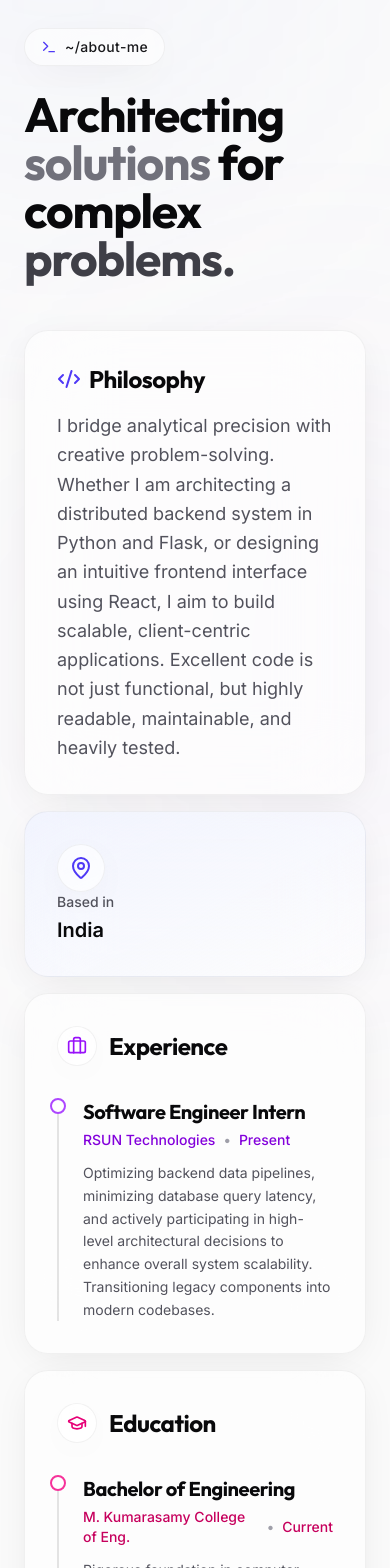
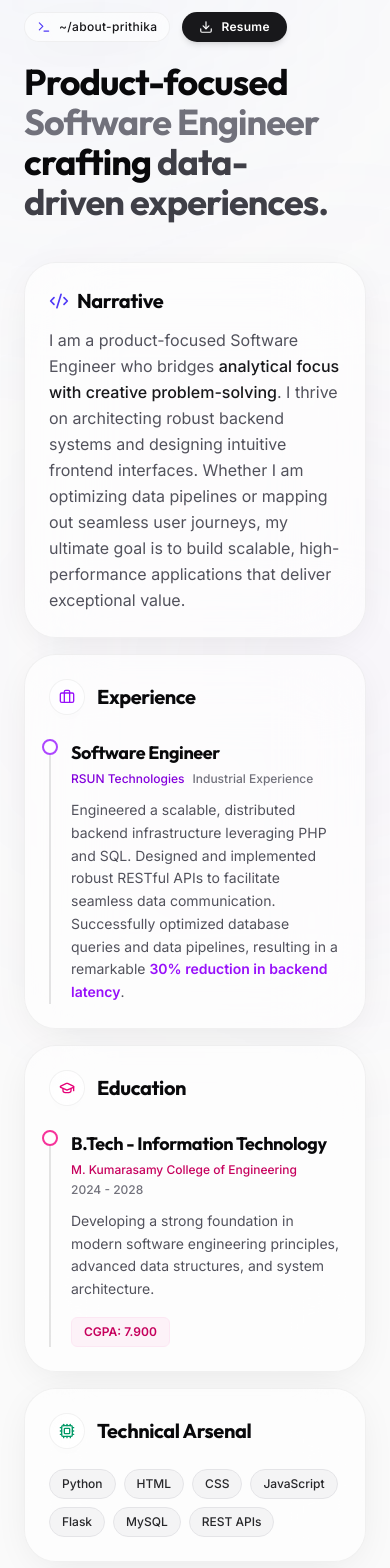
Before and after one commit to jayanthansenthilkumar/Prithika, a React (Vite) app: page /about in a window 390 px wide. Shown: the part 140-1708 px from the top of the page. Built offline with nearby package versions, Linux system fonts and the light colour scheme.

Commit message:
feat: implement resume and skills pages with responsive layout, animations, and global styles

```diff
--- a/src/layouts/RootLayout.tsx
+++ b/src/layouts/RootLayout.tsx
@@ -5,7 +5,7 @@ import { useEffect } from "react";
 import { AnimatePresence, motion } from "framer-motion";
 import { ThemeProvider } from "@/components/theme-provider";
 import Lenis from "lenis";
-import { CustomCursor } from "@/components/ui/CustomCursor";
+
 import { Preloader } from "@/components/ui/Preloader";
 import { Helmet } from "react-helmet-async";
 import { Footer } from "@/components/layout/Footer";
@@ -41,7 +41,7 @@ export default function RootLayout() {
   }, [location.pathname]);
 
   return (
-    <ThemeProvider defaultTheme="system" storageKey="antigravity-ui-theme">
+    <ThemeProvider defaultTheme="light" storageKey="antigravity-ui-theme">
       <Helmet>
         <title>Prithika Kannan | Software Engineer & Designer</title>
         <meta name="description" content="Portfolio of Prithika Kannan, Software Engineer specializing in scalable architectures and premium web experiences." />
@@ -54,7 +54,7 @@ export default function RootLayout() {
       </Helmet>
 
       <Preloader />
-      <CustomCursor />
+
 
       <div className="relative min-h-screen overflow-hidden font-sans selection:bg-indigo-500/30 dark:selection:bg-white/20">
 
--- a/src/pages/AboutPage.tsx
+++ b/src/pages/AboutPage.tsx
@@ -1,5 +1,5 @@
 import { Helmet } from "react-helmet-async";
-import { Terminal, GraduationCap, Briefcase, MapPin, Coffee, Code2 } from "lucide-react";
+import { Terminal, GraduationCap, Briefcase, Code2, Download, Award, Cpu } from "lucide-react";
 import { motion, Variants } from "framer-motion";
 
 const containerVariants: Variants = {
@@ -21,112 +21,148 @@ export default function AboutPage() {
       initial="hidden"
       animate="visible"
       variants={containerVariants}
-      className="w-full max-w-6xl mx-auto pt-10 pb-20"
+      className="w-full pt-6 md:pt-10 pb-12 md:pb-20"
     >
       <Helmet>
-        <title>About Prithika Kannan | Background & Philosophy</title>
-        <meta name="description" content="Learn about Prithika Kannan's journey as a Software Engineer, her design philosophy, and her technical expertise." />
-        <meta property="og:title" content="About Prithika Kannan | Background & Philosophy" />
-        <meta property="og:description" content="Learn about Prithika Kannan's journey as a Software Engineer, her design philosophy, and her technical expertise." />
+        <title>About Prithika Kannan | Software Engineer</title>
+        <meta name="description" content="Product-focused Software Engineer crafting data-driven experiences." />
+        <meta property="og:title" content="About Prithika Kannan | Software Engineer" />
+        <meta property="og:description" content="Product-focused Software Engineer crafting data-driven experiences." />
       </Helmet>
 
-      <div className="mb-12">
-        <motion.div variants={itemVariants} className="inline-flex items-center gap-2 px-4 py-2 rounded-full glass border border-black/5 dark:border-white/10 w-fit mb-6">
-          <Terminal size={16} className="text-indigo-600 dark:text-indigo-400" />
-          <span className="text-sm font-medium tracking-wide text-zinc-900 dark:text-zinc-100">~/about-me</span>
-        </motion.div>
+      <div className="mb-10 md:mb-12">
+        <div className="flex flex-wrap items-center gap-3 sm:gap-4 mb-5 md:mb-6">
+          <motion.div variants={itemVariants} className="inline-flex items-center gap-2 px-3 md:px-4 py-1.5 md:py-2 rounded-full glass border border-black/5 dark:border-white/10 w-fit">
+            <Terminal size={14} className="text-indigo-600 dark:text-indigo-400 md:w-4 md:h-4" />
+            <span className="text-xs md:text-sm font-medium tracking-wide text-zinc-900 dark:text-zinc-100">~/about-prithika</span>
+          </motion.div>
 
-        <motion.h1 variants={itemVariants} className="text-5xl md:text-7xl font-bold tracking-tight text-balance text-zinc-950 dark:text-white transition-colors">
-          Architecting <span className="text-zinc-500 dark:text-zinc-500">solutions</span> for<br />complex <span className="text-zinc-700 dark:text-zinc-300">problems.</span>
+          <motion.a
+            href="/Resume_Prithika.pdf"
+            target="_blank"
+            rel="noopener noreferrer"
+            variants={itemVariants}
+            className="inline-flex items-center gap-2 px-4 py-1.5 md:py-2 rounded-full bg-zinc-900 dark:bg-white text-white dark:text-zinc-950 hover:bg-zinc-800 dark:hover:bg-zinc-100 hover:scale-105 active:scale-95 transition-all duration-300 w-fit shadow-md border border-transparent dark:border-white/20"
+          >
+            <Download size={14} className="md:w-4 md:h-4" />
+            <span className="text-xs md:text-sm font-bold tracking-wide">Resume</span>
+          </motion.a>
+        </div>
+
+        <motion.h1 variants={itemVariants} className="text-4xl sm:text-5xl md:text-6xl lg:text-7xl font-bold tracking-tight text-balance text-zinc-950 dark:text-white transition-colors">
+          Product-focused <span className="text-zinc-500 dark:text-zinc-500">Software Engineer</span> crafting<br className="hidden md:block" /> <span className="text-zinc-700 dark:text-zinc-300">data-driven experiences.</span>
         </motion.h1>
       </div>
 
       {/* Bento Box Grid */}
-      <div className="grid grid-cols-1 md:grid-cols-4 gap-4 md:auto-rows-[300px]">
+      <div className="grid grid-cols-1 md:grid-cols-4 lg:grid-cols-3 gap-4 md:gap-4 md:auto-rows-[minmax(280px,_auto)]">
 
         {/* Main Bio - Large */}
-        <motion.div variants={itemVariants} className="glass-card rounded-3xl p-8 md:p-10 flex flex-col justify-center md:col-span-3 md:row-span-1">
-          <h2 className="text-2xl font-bold mb-4 flex items-center gap-2 text-zinc-950 dark:text-white transition-colors">
-            <Code2 className="text-indigo-600 dark:text-indigo-400" /> Philosophy
+        <motion.div variants={itemVariants} className="glass-card rounded-[2rem] p-6 sm:p-8 md:p-10 flex flex-col justify-center md:col-span-4 lg:col-span-2 md:row-span-1 order-1">
+          <h2 className="text-xl sm:text-2xl font-bold mb-3 sm:mb-4 flex items-center gap-2 text-zinc-950 dark:text-white transition-colors">
+            <Code2 className="text-indigo-600 dark:text-indigo-400 w-5 h-5 sm:w-6 sm:h-6" /> Narrative
           </h2>
-          <p className="text-zinc-600 dark:text-zinc-400 text-lg leading-relaxed text-balance transition-colors">
-            I bridge analytical precision with creative problem-solving. Whether I am architecting a distributed backend system in Python and Flask, or designing an intuitive frontend interface using React, I aim to build scalable, client-centric applications. Excellent code is not just functional, but highly readable, maintainable, and heavily tested.
+          <p className="text-zinc-600 dark:text-zinc-400 text-base sm:text-lg leading-relaxed text-balance transition-colors">
+            I am a product-focused Software Engineer who bridges <span className="text-zinc-900 dark:text-white font-medium">analytical focus with creative problem-solving</span>. I thrive on architecting robust backend systems and designing intuitive frontend interfaces. Whether I am optimizing data pipelines or mapping out seamless user journeys, my ultimate goal is to build scalable, high-performance applications that deliver exceptional value.
           </p>
         </motion.div>
 
-        {/* Location - Small */}
-        <motion.div variants={itemVariants} className="glass-card rounded-3xl p-8 flex flex-col justify-between md:col-span-1 md:row-span-1 bg-gradient-to-br from-indigo-100/40 to-transparent dark:from-indigo-900/20 dark:to-transparent transition-colors">
-          <div className="w-12 h-12 rounded-full glass flex items-center justify-center border border-black/5 dark:border-white/10">
-            <MapPin className="text-indigo-600 dark:text-indigo-400" />
-          </div>
-          <div>
-            <p className="text-sm text-zinc-600 dark:text-zinc-500 font-medium mb-1 transition-colors">Based in</p>
-            <p className="text-xl font-bold text-zinc-950 dark:text-white transition-colors">India</p>
-          </div>
-        </motion.div>
-
         {/* Experience - Tall */}
-        <motion.div variants={itemVariants} className="glass-card rounded-3xl p-8 flex flex-col md:col-span-2 md:row-span-2">
-          <div className="flex items-center gap-3 mb-8">
-            <div className="w-10 h-10 rounded-full glass flex items-center justify-center border border-black/5 dark:border-white/10">
-              <Briefcase className="text-purple-600 dark:text-purple-400" size={20} />
+        <motion.div variants={itemVariants} className="glass-card rounded-[2rem] p-6 sm:p-8 flex flex-col md:col-span-2 lg:col-span-1 md:row-span-1 justify-between order-2 lg:order-3">
+          <div className="flex items-center gap-3 mb-6 sm:mb-8">
+            <div className="w-9 h-9 sm:w-10 sm:h-10 rounded-full glass flex items-center justify-center border border-black/5 dark:border-white/10">
+              <Briefcase className="text-purple-600 dark:text-purple-400 w-4 h-4 sm:w-5 sm:h-5" />
             </div>
-            <h2 className="text-2xl font-bold text-zinc-950 dark:text-white transition-colors">Experience</h2>
+            <h2 className="text-xl sm:text-2xl font-bold text-zinc-950 dark:text-white transition-colors">Experience</h2>
           </div>
 
           <div className="flex-1 flex flex-col gap-6">
-            <div className="group relative pl-6 border-l-2 border-black/10 dark:border-white/10 hover:border-purple-500/50 transition-colors">
+            <div className="group relative pl-5 sm:pl-6 border-l-2 border-black/10 dark:border-white/10 hover:border-purple-500/50 transition-colors">
               <div className="absolute -left-[9px] top-0 w-4 h-4 rounded-full bg-white dark:bg-zinc-950 border-2 border-purple-500 group-hover:scale-125 transition-transform" />
-              <h3 className="text-xl font-bold text-zinc-950 dark:text-white mb-1 transition-colors">Software Engineer Intern</h3>
-              <div className="flex items-center gap-2 text-sm text-purple-700 dark:text-purple-300 font-medium mb-3 transition-colors">
+              <h3 className="text-lg sm:text-xl font-bold text-zinc-950 dark:text-white mb-1 transition-colors">Software Engineer</h3>
+              <div className="flex flex-wrap items-center gap-x-2 gap-y-1 text-xs sm:text-sm text-purple-700 dark:text-purple-300 font-medium mb-3 transition-colors">
                 <span>RSUN Technologies</span>
-                <span className="text-zinc-400">•</span>
-                <span>Present</span>
+                <span className="text-zinc-400 hidden sm:inline">•</span>
+                <span className="text-zinc-500 sm:text-purple-700 sm:dark:text-purple-300">Industrial Experience</span>
               </div>
               <p className="text-zinc-600 dark:text-zinc-400 leading-relaxed text-sm transition-colors">
-                Optimizing backend data pipelines, minimizing database query latency, and actively participating in high-level architectural decisions to enhance overall system scalability. Transitioning legacy components into modern codebases.
+                Engineered a scalable, distributed backend infrastructure leveraging PHP and SQL. Designed and implemented robust RESTful APIs to facilitate seamless data communication. Successfully optimized database queries and data pipelines, resulting in a remarkable <span className="text-purple-600 dark:text-purple-400 font-semibold">30% reduction in backend latency</span>.
               </p>
             </div>
           </div>
         </motion.div>
 
         {/* Education - Tall */}
-        <motion.div variants={itemVariants} className="glass-card rounded-3xl p-8 flex flex-col md:col-span-2 md:row-span-2">
-          <div className="flex items-center gap-3 mb-8">
-            <div className="w-10 h-10 rounded-full glass flex items-center justify-center border border-black/5 dark:border-white/10">
-              <GraduationCap className="text-pink-600 dark:text-pink-400" size={20} />
+        <motion.div variants={itemVariants} className="glass-card rounded-[2rem] p-6 sm:p-8 flex flex-col md:col-span-2 lg:col-span-1 md:row-span-1 justify-between order-3 lg:order-4">
+          <div className="flex items-center gap-3 mb-6 sm:mb-8">
+            <div className="w-9 h-9 sm:w-10 sm:h-10 rounded-full glass flex items-center justify-center border border-black/5 dark:border-white/10">
+              <GraduationCap className="text-pink-600 dark:text-pink-400 w-4 h-4 sm:w-5 sm:h-5" />
             </div>
-            <h2 className="text-2xl font-bold text-zinc-950 dark:text-white transition-colors">Education</h2>
+            <h2 className="text-xl sm:text-2xl font-bold text-zinc-950 dark:text-white transition-colors">Education</h2>
           </div>
 
           <div className="flex-1 flex flex-col gap-6">
-            <div className="group relative pl-6 border-l-2 border-black/10 dark:border-white/10 hover:border-pink-500/50 transition-colors">
+            <div className="group relative pl-5 sm:pl-6 border-l-2 border-black/10 dark:border-white/10 hover:border-pink-500/50 transition-colors">
               <div className="absolute -left-[9px] top-0 w-4 h-4 rounded-full bg-white dark:bg-zinc-950 border-2 border-pink-500 group-hover:scale-125 transition-transform" />
-              <h3 className="text-xl font-bold text-zinc-950 dark:text-white mb-1 transition-colors">Bachelor of Engineering</h3>
-              <div className="flex items-center gap-2 text-sm text-pink-700 dark:text-pink-300 font-medium mb-3 transition-colors">
-                <span>M. Kumarasamy College of Eng.</span>
-                <span className="text-zinc-400">•</span>
-                <span>Current</span>
+              <h3 className="text-lg sm:text-xl font-bold text-zinc-950 dark:text-white mb-1 transition-colors">B.Tech - Information Technology</h3>
+              <div className="flex flex-wrap items-center gap-x-2 gap-y-1 text-xs sm:text-sm text-pink-700 dark:text-pink-300 font-medium mb-3 transition-colors">
+                <span>M. Kumarasamy College of Engineering</span>
+                <span className="text-zinc-400 hidden sm:inline">•</span>
+                <span className="text-zinc-500 sm:text-pink-700 sm:dark:text-pink-300">2024 - 2028</span>
               </div>
-              <p className="text-zinc-600 dark:text-zinc-400 leading-relaxed text-sm transition-colors">
-                Rigorous foundation in computer science principles, advanced data structures, complex algorithms, and agile methodologies. Heavy emphasis on systems architecture and mathematical logic for machine learning.
+              <p className="text-zinc-600 dark:text-zinc-400 leading-relaxed text-sm transition-colors mb-4">
+                Developing a strong foundation in modern software engineering principles, advanced data structures, and system architecture.
               </p>
+              <div className="inline-flex items-center gap-2 px-3 py-1.5 rounded-md bg-pink-50 dark:bg-pink-500/10 text-pink-700 dark:text-pink-400 text-xs sm:text-sm font-semibold border border-pink-100 dark:border-pink-900/30">
+                CGPA: 7.900
+              </div>
             </div>
           </div>
         </motion.div>
 
-        {/* Future/ML - Medium */}
-        <motion.div variants={itemVariants} className="glass-card rounded-3xl p-8 md:col-span-4 md:row-span-1 flex flex-col md:flex-row items-center gap-8 bg-gradient-to-r from-transparent via-black/5 to-transparent dark:via-white/5 transition-colors">
-          <div className="flex-shrink-0 w-16 h-16 rounded-2xl glass flex items-center justify-center bg-black/5 dark:bg-white/5 border border-black/5 dark:border-white/10">
-            <Coffee className="text-zinc-700 dark:text-zinc-300 transition-colors" size={28} />
+        {/* Skills - Wide */}
+        <motion.div variants={itemVariants} className="glass-card rounded-[2rem] p-6 sm:p-8 md:col-span-4 lg:col-span-1 md:row-span-1 order-4 lg:order-2">
+          <div className="flex items-center gap-3 mb-5 sm:mb-6">
+            <div className="w-9 h-9 sm:w-10 sm:h-10 rounded-full glass flex items-center justify-center border border-black/5 dark:border-white/10">
+              <Cpu className="text-emerald-600 dark:text-emerald-400 w-4 h-4 sm:w-5 sm:h-5" />
+            </div>
+            <h2 className="text-xl sm:text-2xl font-bold text-zinc-950 dark:text-white transition-colors">Technical Arsenal</h2>
           </div>
-          <div>
-            <h3 className="text-xl font-bold mb-2 text-zinc-950 dark:text-white transition-colors">The Future</h3>
-            <p className="text-zinc-600 dark:text-zinc-400 text-lg leading-relaxed max-w-3xl transition-colors">
-              Actively expanding expertise into Machine Learning, recognizing that the future of software lies at the intersection of robust web infrastructure and intelligent data processing. I build systems that don't just store data, but learn from it.
-            </p>
+          <div className="flex flex-wrap gap-2 sm:gap-2.5">
+            {['Python', 'HTML', 'CSS', 'JavaScript', 'Flask', 'MySQL', 'REST APIs'].map((skill) => (
+              <span key={skill} className="px-3 sm:px-4 py-1.5 sm:py-2 rounded-full text-xs sm:text-sm font-medium bg-zinc-100 dark:bg-zinc-800 text-zinc-800 dark:text-zinc-200 border border-zinc-200 dark:border-zinc-700 transition-colors hover:border-emerald-500/50 hover:bg-emerald-50 dark:hover:bg-emerald-500/10 hover:text-emerald-700 dark:hover:text-emerald-400 cursor-default">
+                {skill}
+              </span>
+            ))}
           </div>
         </motion.div>
+
+        {/* Certifications - Wide */}
+        <motion.div variants={itemVariants} className="glass-card rounded-[2rem] p-6 sm:p-8 md:col-span-4 lg:col-span-1 md:row-span-1 flex flex-col justify-center order-5">
+          <div className="flex items-center gap-3 mb-5 sm:mb-6">
+            <div className="w-9 h-9 sm:w-10 sm:h-10 rounded-full glass flex items-center justify-center border border-black/5 dark:border-white/10">
+              <Award className="text-amber-600 dark:text-amber-400 w-4 h-4 sm:w-5 sm:h-5" />
+            </div>
+            <h2 className="text-xl sm:text-2xl font-bold text-zinc-950 dark:text-white transition-colors">Achievements</h2>
+          </div>
+          <div className="space-y-4 sm:space-y-5">
+            <div className="flex items-start gap-3 group">
+              <div className="w-2 h-2 mt-1.5 sm:mt-2 rounded-full bg-amber-500/50 group-hover:bg-amber-500 flex-shrink-0 transition-colors" />
+              <div>
+                <h4 className="text-sm sm:text-base text-zinc-900 dark:text-white font-medium group-hover:text-amber-600 dark:group-hover:text-amber-400 transition-colors">GitHub Foundations Certification</h4>
+                <p className="text-zinc-500 dark:text-zinc-400 text-xs sm:text-sm mt-0.5">Validated expertise in core Git and GitHub functionalities.</p>
+              </div>
+            </div>
+            <div className="flex items-start gap-3 group">
+              <div className="w-2 h-2 mt-1.5 sm:mt-2 rounded-full bg-amber-500/50 group-hover:bg-amber-500 flex-shrink-0 transition-colors" />
+              <div>
+                <h4 className="text-sm sm:text-base text-zinc-900 dark:text-white font-medium group-hover:text-amber-600 dark:group-hover:text-amber-400 transition-colors">Finalist - SRMIST Hackathon</h4>
+                <p className="text-zinc-500 dark:text-zinc-400 text-xs sm:text-sm mt-0.5">Demonstrated rapid prototyping and creative problem-solving under pressure.</p>
+              </div>
+            </div>
+          </div>
+        </motion.div>
+
       </div>
     </motion.div>
   );
--- a/src/styles/globals.css
+++ b/src/styles/globals.css
@@ -104,4 +104,19 @@
   .lenis.lenis-scrolling iframe {
     pointer-events: none;
   }
+
+  /* Custom Global Webkit Scrollbar (Small Width) */
+  ::-webkit-scrollbar {
+    width: 6px;
+    height: 6px;
+  }
+  ::-webkit-scrollbar-track {
+    background: transparent;
+  }
+  ::-webkit-scrollbar-thumb {
+    @apply bg-zinc-300 dark:bg-zinc-700 rounded-full;
+  }
+  ::-webkit-scrollbar-thumb:hover {
+    @apply bg-zinc-400 dark:bg-zinc-600;
+  }
 }
```
Also changed, not shown: src/pages/ResumePage.tsx (+16 -14 lines), src/pages/SkillsPage.tsx (+12 -12 lines).
